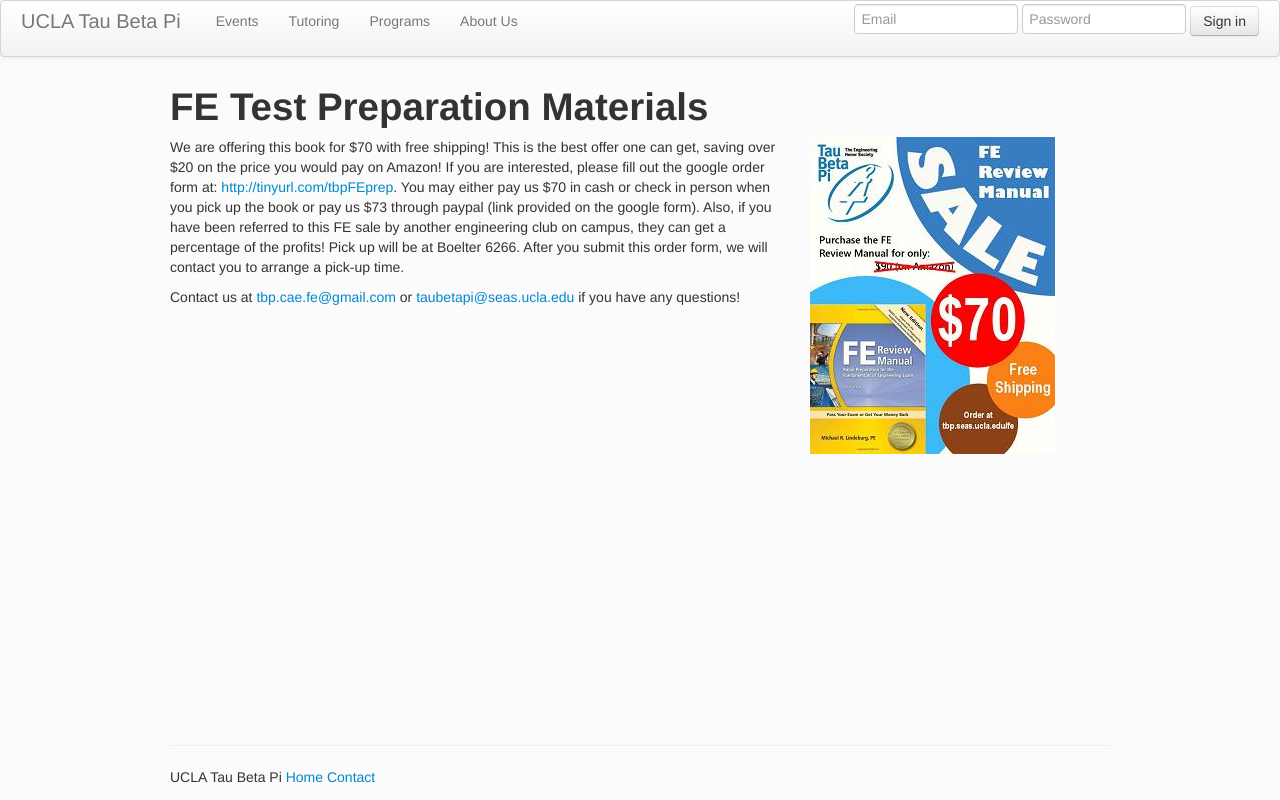
After one commit to shannonjmtan/tbpsite, a Django app: template tbpsite/templates/fe.html in a window 1280 px wide. The commit adds this page. Run offline with Django 3.2, Linux system fonts and the light colour scheme; the template is opened without the code that fills it, so the values that code supplies are empty.

Commit message:
Added more content

```diff
--- a/tbpsite/templates/base.html
+++ b/tbpsite/templates/base.html
@@ -5,32 +5,71 @@
 <!-- Bootstrap -->
 <link href="static/css/bootstrap.min.css" rel="stylesheet" media="screen">
 
-<body style="background-color:#FBFBFB;">
+<style>
+  body
+  {
+	background-color:#FBFBFB;
+  }
+  /* http://stackoverflow.com/questions/8878033/how-to-make-twitter-bootstrap-menu-dropdown-on-hover-rather-than-click */
+  ul.nav li.dropdown:hover > ul.dropdown-menu{
+	display:
+	block;
+  }
+  a.menu:after, .dropdown-toggle:after
+  {
+	content:
+	none;
+  }
+  .navbar .dropdown-menu
+  {
+	margin-top:
+	0px;
+  }
+  /* http://matthewjamestaylor.com/blog/keeping-footers-at-the-bottom-of-the-page */
+  html,
+  body
+  {
+	height:90%;
+  }
+  .container
+  {
+	min-height:100%;
+	position:relative;
+	padding-bottom:60px;
+	/* Height of the footer */
+  }
+  footer
+  {
+	position:absolute;
+	bottom:0;
+	width:100%;
+	height:60px;
+	/* Height of the footer */
+  }
+</style>
+
 <div class="navbar">
   <div class="navbar-inner">
 	<a class="brand" href="{% url 'tbpsite.views.home' %}">UCLA Tau Beta Pi</a>
 	<ul class="nav">
 	  {% comment %}<li class="active"><a href="#">Home</a></li>{% endcomment %}
 	  <li class="dropdown">
-		<a href="#" class="dropdown-toggle" data-toggle="dropdown">Events</a>
+      <a href="{% url 'tbpsite.views.events' %}">Events</a>
 	  <ul class="dropdown-menu">
 		<li><a href="{% url 'tbpsite.views.poker_tournament' %}">Poker Tournament</a></li>
 		<li><a href="{% url 'tbpsite.views.rube_goldberg' %}">Rube Goldberg</a></li>
 	  </ul>
 	  </li>
-		<li><a href="{% url 'tbpsite.views.requirements' %}">Requirements</a></li>
-		{% comment %}<li class="dropdown">
-		<a href="{% url 'tbpsite.views.requirements' %}" class="dropdown-toggle" data-toggle="dropdown">
-		  Requirements
-		</a>
-		<ul class="dropdown-menu">
-		  <li><a href="{% url 'tbpsite.views.candidates' %}">Candidates</a></li>
-		  <li><a href="{% url 'tbpsite.views.distinguishedactive' %}">Distinguished Active</a></li>
-		</ul>
-		</li>{% endcomment %}
 	  <li><a href="{% url 'tbpsite.views.tutoring' %}">Tutoring</a></li>
       <li class="dropdown">
-		<a href="#" class="dropdown-toggle" data-toggle="dropdown">About Us</a>
+      <a href="{% url 'tbpsite.views.programs' %}" class="dropdown-toggle">Programs</a>
+      <ul class="dropdown-menu">
+          <li><a href="{% url 'tbpsite.views.emcc' %}">EMCC</a></li>
+          <li><a href="{% url 'tbpsite.views.fe' %}">FE Test Prepartion Materials</a></li>
+      </ul>
+      </li>
+      <li class="dropdown">
+      <a href="{% url 'tbpsite.views.about' %}" class="dropdown-toggle">About Us</a>
       <ul class="dropdown-menu">
           <li><a href="https://www.facebook.com/tbp.epsilon.ucla/photos_stream">Photos</a></li>
           <li><a href="{% url 'tbpsite.views.awards' %}">Awards</a></li>
@@ -38,6 +77,7 @@
           <li><a href="{% url 'tbpsite.views.faculty' %}">Faculty</a></li>
           <li><a href="{% url 'tbpsite.views.contact' %}">Contact</a></li>
           <li><a href="{% url 'tbpsite.views.eligibility_list' %}">Eligibility List</a></li>
+          <li><a href="{% url 'tbpsite.views.requirements' %}">Requirements</a></li>
       </ul>
       </li>
 	</ul>
@@ -50,7 +90,12 @@
 </div>
 <div class="container">
   {% block content %}{% endblock %}
+  <footer>
+    <hr />
+	UCLA Tau Beta Pi
+    <a href="{% url 'tbpsite.views.home' %}">Home</a>
+	<a href="{% url 'tbpsite.views.contact' %}">Contact</a>
+  </footer>
 </div>
 <script src="http://code.jquery.com/jquery.js"></script>
 <script src="static/js/bootstrap.min.js"></script>
-</body>
--- /dev/null
+++ b/tbpsite/templates/fe.html
@@ -0,0 +1,25 @@
+{% extends "base.html" %}
+
+{% block title %}FE Test Preparation Materials{% endblock %}
+
+{% block content %}
+
+<h1>FE Test Preparation Materials</h1>
+
+<div class="row">
+  <div class="span8">
+    <p>We are offering this book for $70 with free shipping!
+    This is the best offer one can get, saving over $20 on the price you would pay on Amazon!
+    If you are interested, please fill out the google order form at: <a href="http://tinyurl.com/tbpFEprep">http://tinyurl.com/tbpFEprep</a>.
+    You may either pay us $70 in cash or check in person when you pick up the book or pay us $73 through paypal (link provided on the google form).
+    Also, if you have been referred to this FE sale by another engineering club on campus, they can get a percentage of the profits!
+    Pick up will be at Boelter 6266. After you submit this order form, we will contact you to arrange a pick-up time.
+
+    <p>Contact us at <a href="mailto:tbp.cae.fe@gmail.com">tbp.cae.fe@gmail.com</a> or <a href="mailto:taubetapi@seas.ucla.edu">taubetapi@seas.ucla.edu</a> if you have any questions!
+  </div>
+  <div class="span4">
+    <img src="static/img/fe.jpg" alt="FE Test Preparation Materials" />
+  </div>
+</div>
+
+{% endblock %}
```
Also changed, not shown: tbpsite/templates/about.html (added, +30 -0 lines), tbpsite/templates/events.html (added, +14 -0 lines), tbpsite/templates/programs.html (added, +14 -0 lines), tbpsite/templates/requirements.html (+17 -0 lines), tbpsite/urls.py (+5 -2 lines), tbpsite/views.py (+15 -0 lines), tbpsite/static/img/fe.jpg (added). Lines whose indentation alone changed are shown as unchanged.
